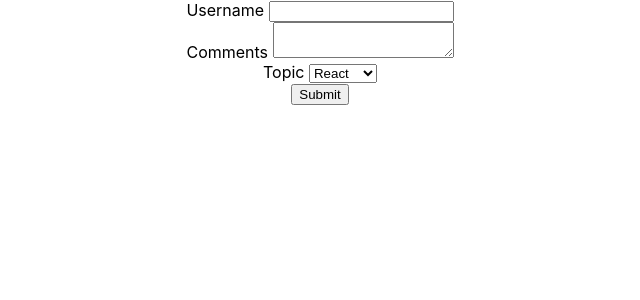
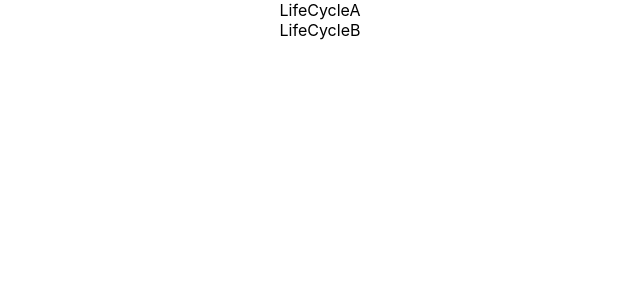
Before and after one commit to Sreeram2000/react, a React (Create React App) app in the folder hello-world/: page / in a window 1280 px wide. Shown: the top 300 px of the page, without its empty margins (320-960 px from the left). Built offline with nearby package versions, Linux system fonts and the light colour scheme.

Commit message:
Mounting LifeCycle Methods

```diff
--- a/hello-world/src/App.js
+++ b/hello-world/src/App.js
@@ -17,20 +17,28 @@
 import './appStyles.css'
 import styles from './appStyles.module.css'
 import Form from './components/Form';
+import LifeCycleA from './components/LifeCycleA';
+import LifeCycleB from './components/LifeCycleB';
 
 class App extends Component {
   render() {
     return (
       <div className="App">
 
-      <Form />
 
-      {//<ParentComponent /><StyleSheet primary={true} />
-       //<EventBind />
-       //<h1 className="error">Error</h1>
-       //<h1 className={styles.success}>Success</h1>
-       //<NameList />
-       //<UserGreeting /><Inline />
+      <LifeCycleA />
+
+      {/*
+
+
+        <LifeCycleA />
+
+        //<ParentComponent /><StyleSheet primary={true} />
+        //<EventBind />
+        //<h1 className="error">Error</h1>
+        //<h1 className={styles.success}>Success</h1>
+        //<NameList /> <Form />
+        //<UserGreeting /><Inline />*/
       }
 
       </div>
--- /dev/null
+++ b/hello-world/src/components/LifeCycleA.js
@@ -0,0 +1,35 @@
+import React, { Component } from 'react'
+import LifeCycleB from './LifeCycleB'
+
+export class LifeCycleA extends Component {
+
+    constructor(props) {
+        super(props)
+
+        this.state = {
+             name: "Sreeram"
+        }
+        console.log("LifeCycleA Constructor")
+    }
+
+    static getDerievedStateFromProps(props,state) {
+        console.log("LifeCycleA getDerievedStateFromProps")
+        return null
+    }
+
+    componentDidMount() {
+        console.log("LifeCycleA componentDidMount")
+    }
+
+    render() {
+        console.log("LifeCycleA render")
+        return (
+            <div>
+                <div>LifeCycleA</div>
+                <LifeCycleB />
+            </div>
+        )
+    }
+}
+
+export default LifeCycleA
--- /dev/null
+++ b/hello-world/src/components/LifeCycleB.js
@@ -0,0 +1,33 @@
+import React, { Component } from 'react'
+
+export class LifeCycleB extends Component {
+
+    constructor(props) {
+        super(props)
+
+        this.state = {
+             name: "Sreeram"
+        }
+        console.log("LifeCycleB Constructor")
+    }
+
+    static getDerievedStateFromProps(props,state) {
+        console.log("LifeCycleB getDerievedStateFromProps")
+        return null
+    }
+
+    componentDidMount() {
+        console.log("LifeCycleB componentDidMount")
+    }
+
+    render() {
+        console.log("LifeCycleB render")
+        return (
+            <div>
+                LifeCycleB
+            </div>
+        )
+    }
+}
+
+export default LifeCycleB
```
